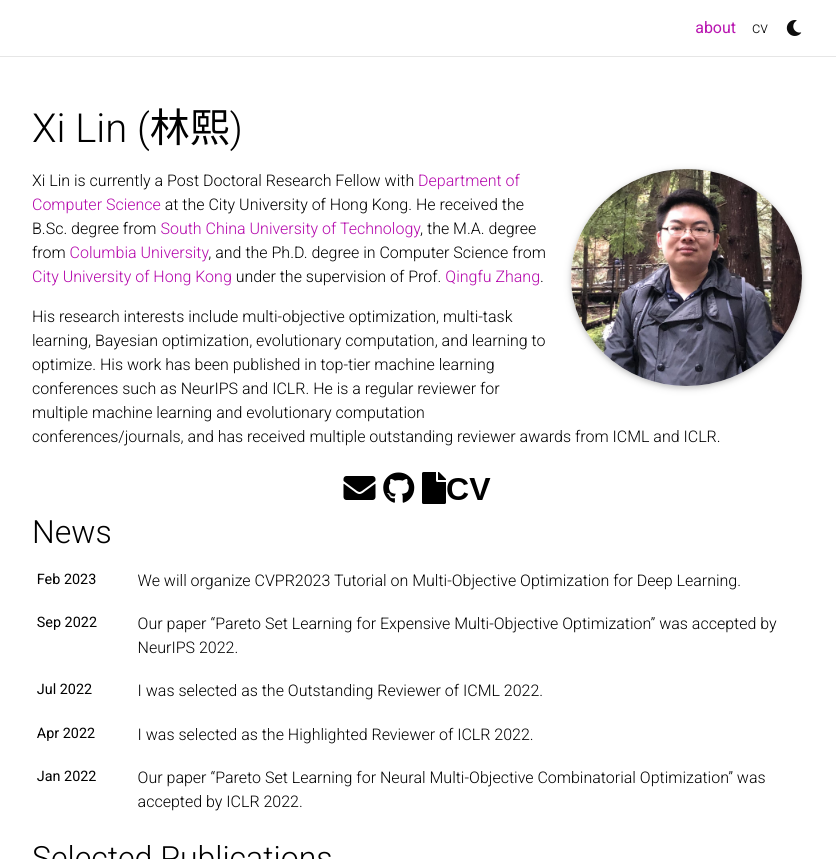
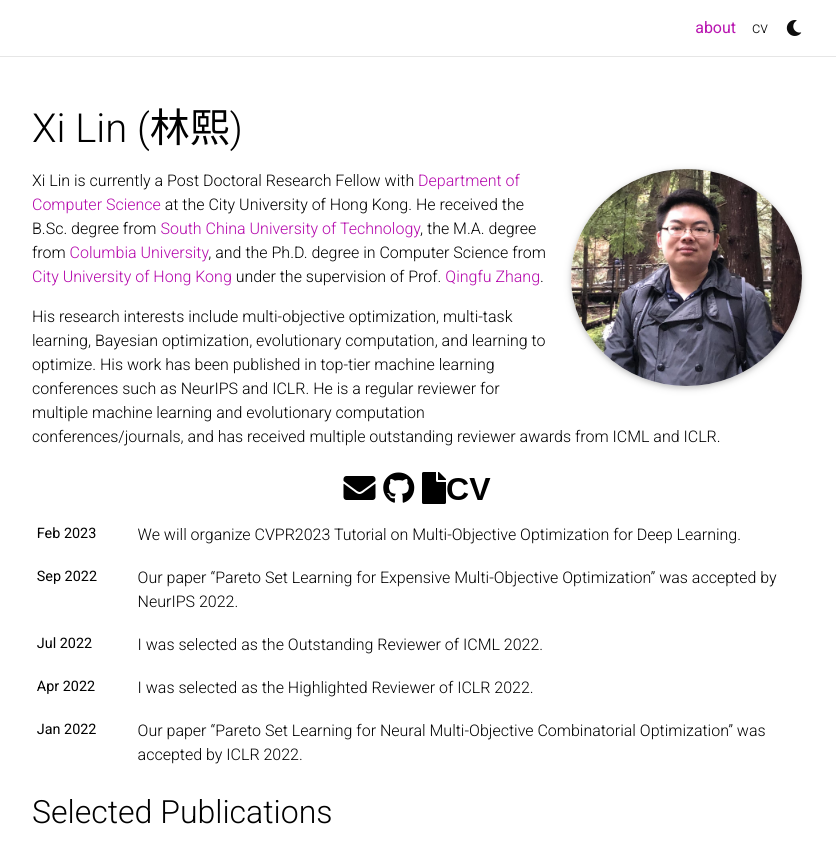
Before and after one commit to Xi-L/Xi-L.github.io, a Jekyll site: the page built from _pages/about.md, in a window 1280 px wide and 1080 px high, cut to the strip 0-859 px from the top of the window. Shown: the whole strip, without its empty margins (223-1059 px from the left). Built offline with Jekyll 4.4.1, drawn with Linux system fonts in a browser that asks for light colours; full-size pictures stand in for the smaller copies a plugin makes; comment, search, counter and statistics services are not loaded; a style sheet for code colours, icons or effects is not loaded.

Commit message:
Update news.html

```diff
--- a/_includes/news.html
+++ b/_includes/news.html
@@ -1,6 +1,5 @@
 
           <div class="news">
-            <h2>News</h2>
             {% if site.news  -%}
             <div class="table-responsive">
               <table class="table table-sm table-borderless">
```
